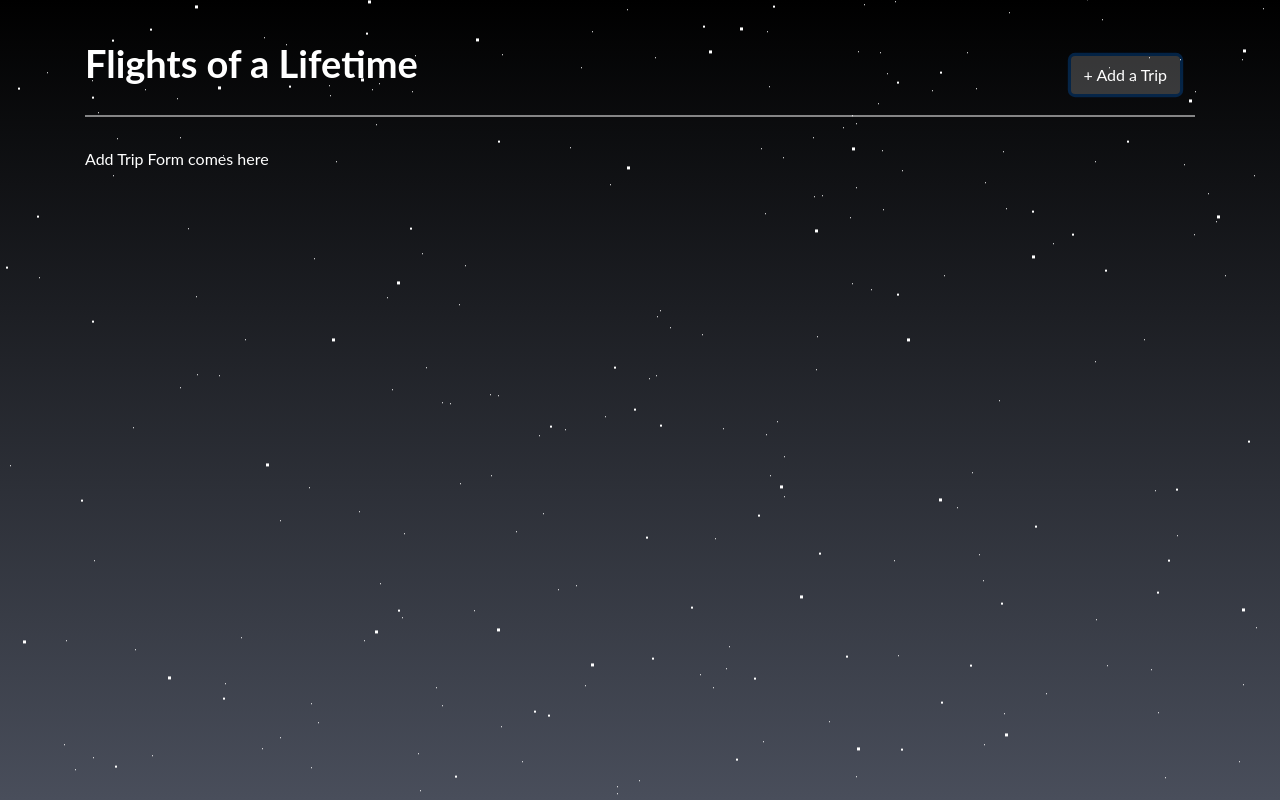
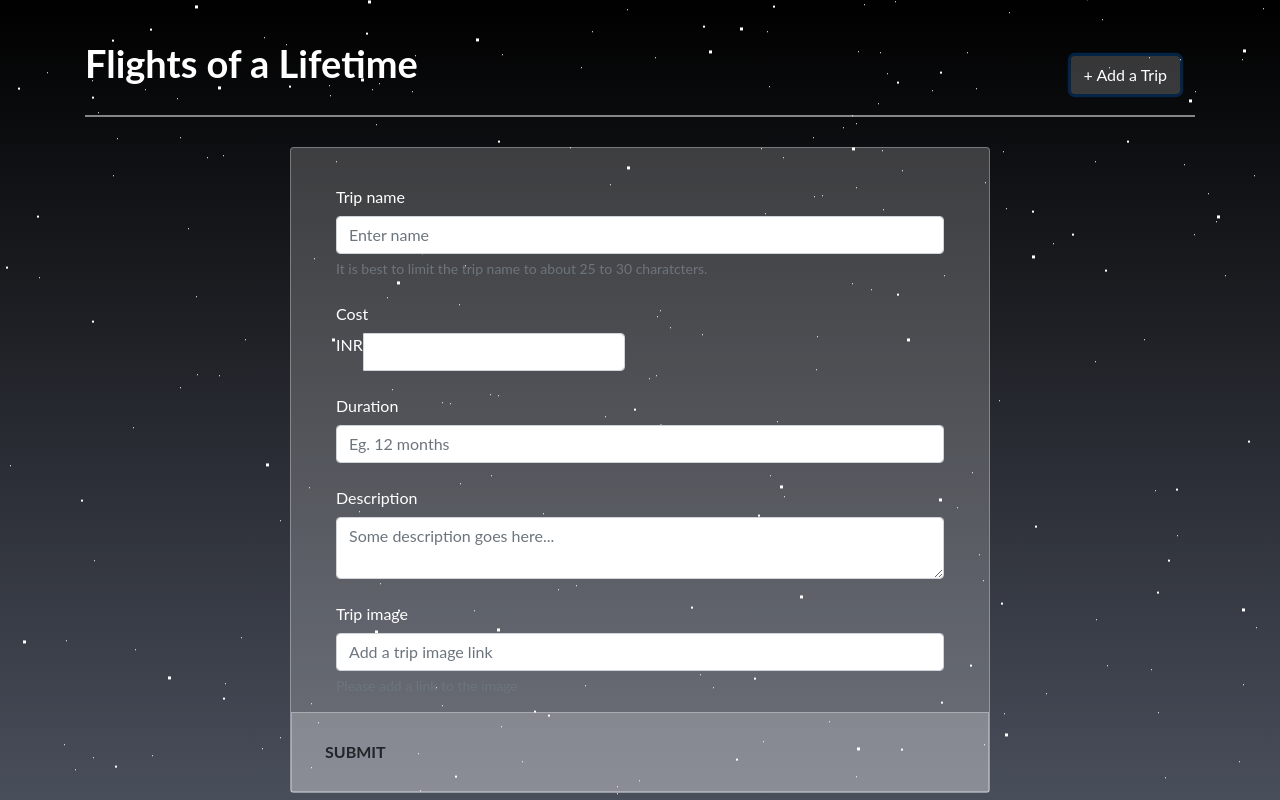
Before and after one commit to vacationlabs/tech-apart-angular-20171209, an Angular app in the folder fly-with-angular/: page / in a window 1280 px wide. Both pictures are taken after a click on the button "+ Add a Trip". Built offline with nearby package versions, Linux system fonts and the light colour scheme.

Commit message:
* Finished new trip form

```diff
--- a/fly-with-angular/src/app/app.module.ts
+++ b/fly-with-angular/src/app/app.module.ts
@@ -1,6 +1,6 @@
 import { BrowserModule } from '@angular/platform-browser';
 import { NgModule } from '@angular/core';
-
+import { ReactiveFormsModule } from '@angular/forms';
 
 import { AppComponent } from './app.component';
 import { TripsListComponent } from './components/trips-list/trips-list.component';
@@ -12,7 +12,8 @@ import { TripsListComponent } from './components/trips-list/trips-list.component
     TripsListComponent
   ],
   imports: [
-    BrowserModule
+    BrowserModule,
+    ReactiveFormsModule
   ],
   providers: [],
   bootstrap: [AppComponent]
--- a/fly-with-angular/src/app/components/trips-list/trips-list.component.html
+++ b/fly-with-angular/src/app/components/trips-list/trips-list.component.html
@@ -37,6 +37,41 @@
   </div>
 
   <div *ngIf="addTripFormMode">
-    Add Trip Form comes here
+    <div class="container form-container">
+      <form name="new-trip-form" [formGroup]="tripForm">
+        <div class="form-group col-md-12">
+          <label class="col-form-label" for="formGroupTripName">Trip name</label>
+          <input type="text" class="form-control" id="formGroupTripName" placeholder="Enter name" formControlName="name">
+          <small id="TripNameHelpBlock" class="form-text text-muted">
+            It is best to limit the trip name to about 25 to 30 charatcters.
+          </small>
+        </div>
+        <div class="form-group col-md-6">
+          <label class="col-form-label" for="formGroupTripCost">Cost</label>
+          <div class="input-group">
+            <span class="input-group-addon">INR</span>
+            <input type="number" class="form-control" id="formGroupTripCost" formControlName="price">
+          </div>
+        </div>
+        <div class="form-group col-md-12">
+          <label class="col-form-label" for="formGroupDuration">Duration</label>
+          <input type="text" class="form-control" id="formGroupDuration" placeholder="Eg. 12 months" formControlName="duration">
+        </div>
+        <div class="form-group col-md-12">
+          <label class="col-form-label" for="formGroupDescription">Description</label>
+          <textarea type="text" class="form-control" id="formGroupDescription" placeholder="Some description goes here..." formControlName="description"></textarea>
+        </div>
+        <div class="form-group col-md-12">
+          <label class="col-form-label" for="formGroupTripImage">Trip image</label>
+          <input type="text" class="form-control" id="formGroupTripImage" placeholder="Add a trip image link" formControlName="imageUrl">
+          <small id="TripNameHelpBlock" class="form-text text-muted">
+            Please add a link to the image
+          </small>
+        </div>
+        <div class="form-actions">
+          <button class="btn submit-btn" (click)="formSubmitted()" type="button">SUBMIT</button>
+        </div>
+      </form>
+    </div>
   </div>
 </div>
--- a/fly-with-angular/src/app/components/trips-list/trips-list.component.scss
+++ b/fly-with-angular/src/app/components/trips-list/trips-list.component.scss
@@ -122,3 +122,24 @@
     }
   }
 }
+
+.form-container {
+  border-radius: 4px;
+  background-color: rgba(255, 255, 255, 0.2);
+  border: solid 1px rgba(255, 255, 255, 0.3);
+  padding: 30px;
+  max-width: 700px;
+
+  .form-actions {
+    background-color: rgba(255, 255, 255, 0.2);
+    border: solid 1px rgba(255, 255, 255, 0.3);
+    padding: 20px;
+    margin-left: -30px;
+    margin-right: -30px;
+    margin-bottom: -30px;
+
+    .submit-btn {
+      font-weight: bold;
+    }
+  }
+}
--- a/fly-with-angular/src/app/components/trips-list/trips-list.component.ts
+++ b/fly-with-angular/src/app/components/trips-list/trips-list.component.ts
@@ -1,5 +1,6 @@
 import { Component, OnInit } from '@angular/core';
 import { Trip } from '../../models/trip';
+import { FormGroup, FormBuilder, FormControl } from '@angular/forms';
 
 @Component({
   selector: 'app-trips-list',
@@ -10,6 +11,7 @@ export class TripsListComponent implements OnInit {
 
   title = 'Flights of a Lifetime';
   addTripFormMode = false;
+  tripForm: FormGroup;
 
   trips: Array<Trip> = [
     {
@@ -35,13 +37,37 @@ export class TripsListComponent implements OnInit {
     }
   ];
 
-  constructor() { }
+  constructor(private fb: FormBuilder) { }
 
   ngOnInit() {
+    this.createForm();
+  }
+
+  createForm() {
+    this.tripForm = this.fb.group({
+      name: new FormControl(),
+      price: new FormControl(),
+      duration: new FormControl(),
+      description: new FormControl(),
+      imageUrl: new FormControl()
+    });
   }
 
   toggleDisplayMode() {
     this.addTripFormMode = !this.addTripFormMode;
   }
 
+  formSubmitted() {
+    const newTrip = {
+      name: this.tripForm.controls.name.value,
+      price: this.tripForm.controls.price.value,
+      duration: this.tripForm.controls.duration.value,
+      description: this.tripForm.controls.description.value,
+      image_url: this.tripForm.controls.imageUrl.value
+    };
+
+    this.trips.push(newTrip);
+    this.toggleDisplayMode();
+  }
+
 }
```
